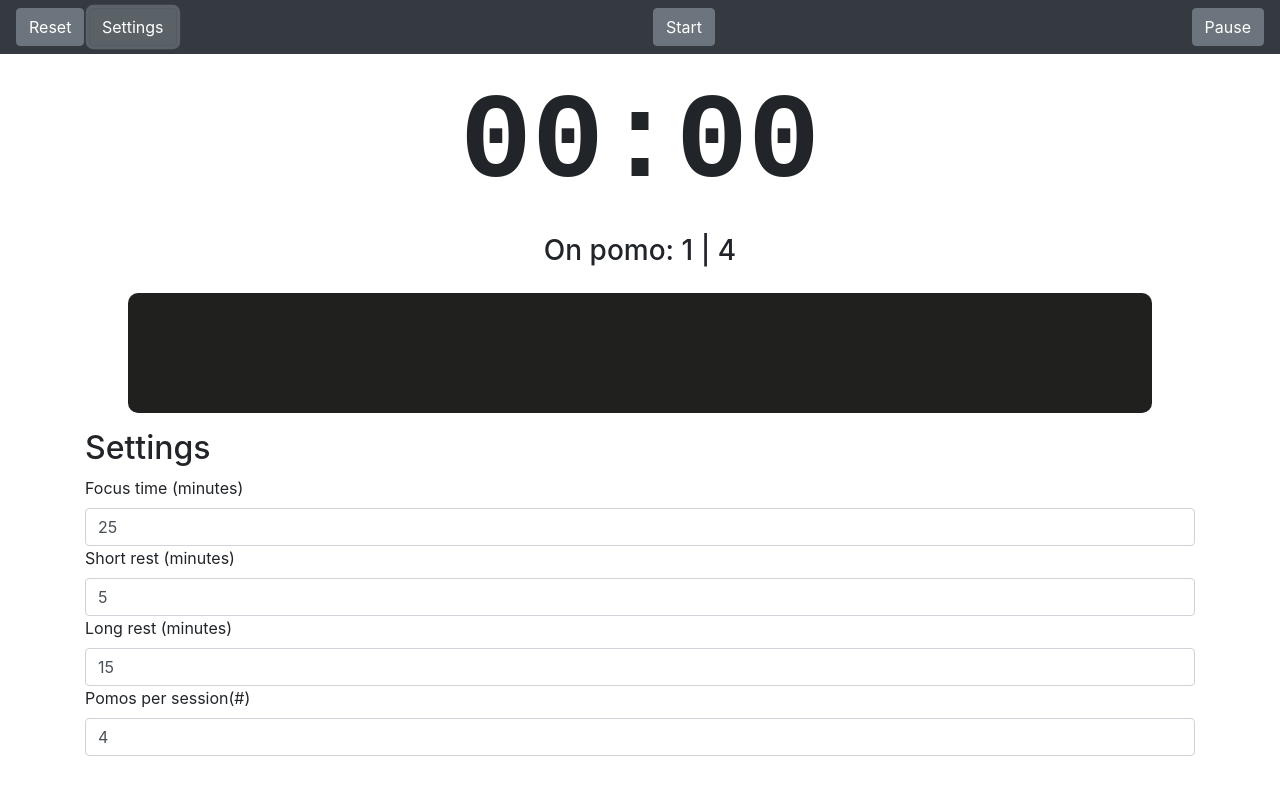
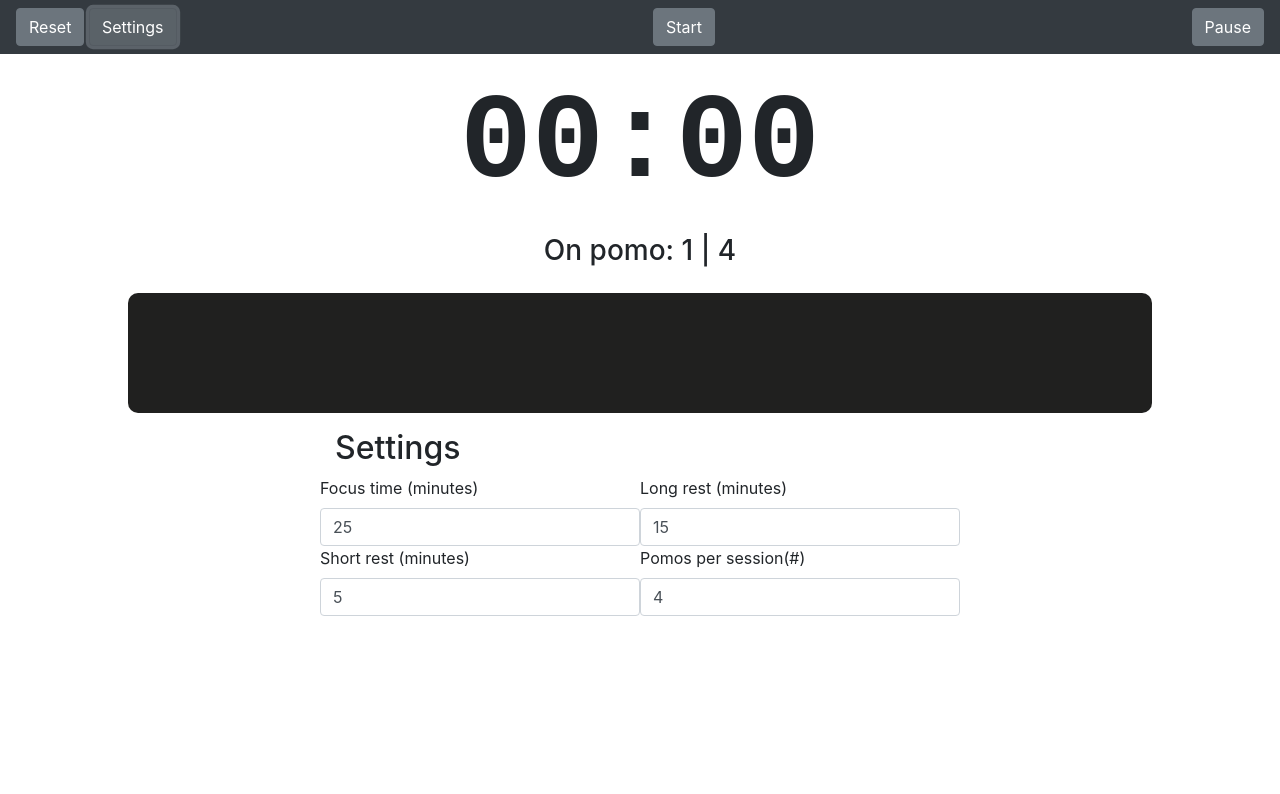
Before and after one commit to rodrigo-ceccato/easyPomo, a plain HTML site: page index.html in a window 1280 px wide. Both pictures are taken after a click on the button "Settings". Drawn offline with nearby package versions, Linux system fonts and the light colour scheme.

Commit message:
Improv. settings pane formatting

```diff
--- a/css/mainstyle.css
+++ b/css/mainstyle.css
@@ -3,6 +3,11 @@
     font-weight: 800;
     font-size: 120px;
     margin-bottom: 0;
+}
+
+.settingspanel {
+    width: 50%;
+    margin: auto;
 }
 
 .progressbar {
@@ -21,3 +26,15 @@
     height: 100%;
     border-radius: 10px;
 }
+
+.column {
+  float: left;
+  width: 50%;
+}
+
+/* Clear floats after the columns */
+.row:after {
+  content: "";
+  display: table;
+  clear: both;
+}
--- a/index.html
+++ b/index.html
@@ -34,22 +34,29 @@
 
 
 <div id="settingsPanel">
+<div  class="settingspanel">
 <footer class="footer mt-auto py-3">
   <div class="container">
     <h2>Settings</h2>
+    <div class="row">
+      <div class="column">
       <label for="focusDuration">Focus time (minutes)</label>
       <input id="focusDuration" class="form-control" type="number" min="1"  onkeyup="settingsChanged()" onchange="settingsChanged()" >
 
       <label for="shortRest">Short rest (minutes)</label>
       <input id="shortRest" class="form-control" type="number" min="1"  onkeyup="settingsChanged()" onchange="settingsChanged()" >
-
+      </div>
+      <div class="column">
       <label for="longRest">Long rest (minutes)</label>
       <input id="longRest" class="form-control" type="number" min="1"  onkeyup="settingsChanged()" onchange="settingsChanged()" >
 
       <label for="pomosPerSession">Pomos per session(#)</label>
       <input id="pomosPerSession" class="form-control" type="number" min="1"  onkeyup="settingsChanged()" onchange="settingsChanged()" >
       </div>
+    </div>
+  </div>
 </footer>
+</div>
 </div>
 
 <script src="js/pomodoro.js"></script>
```
Lines whose indentation alone changed are shown as unchanged.
